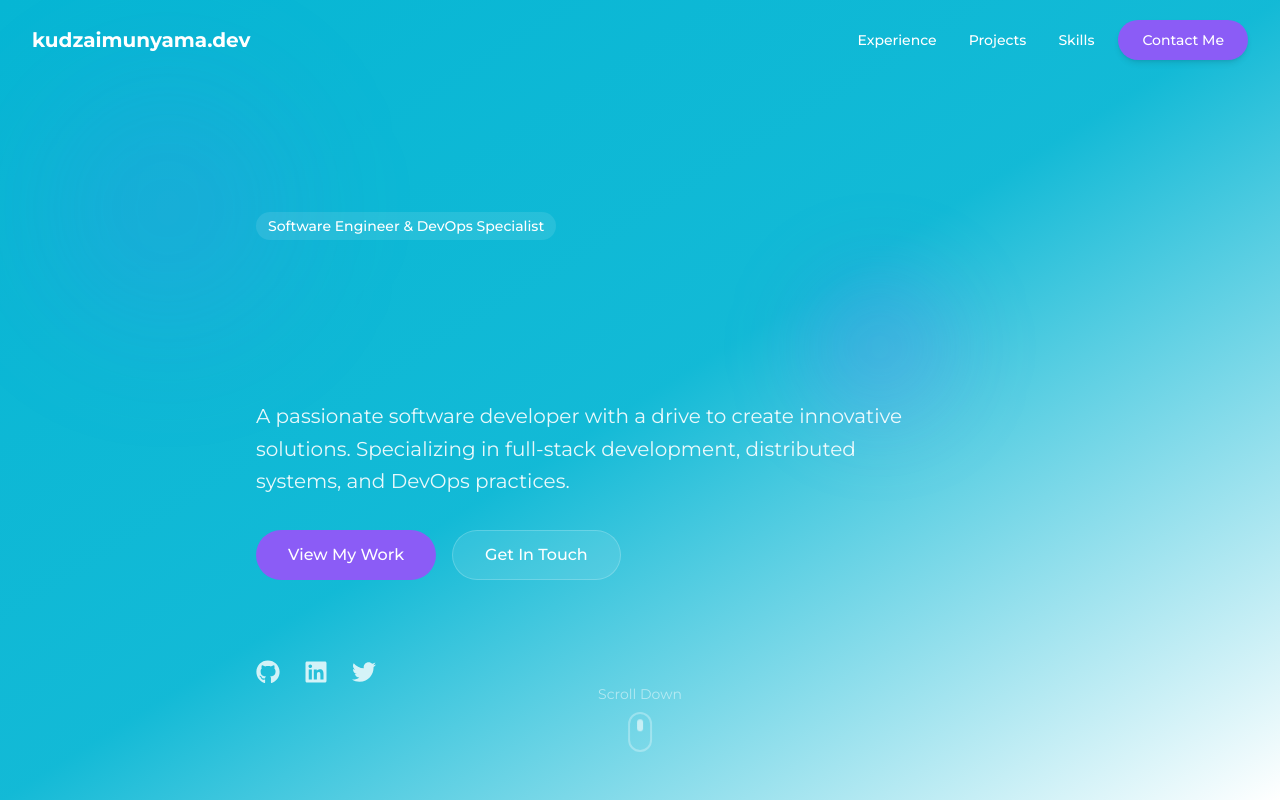
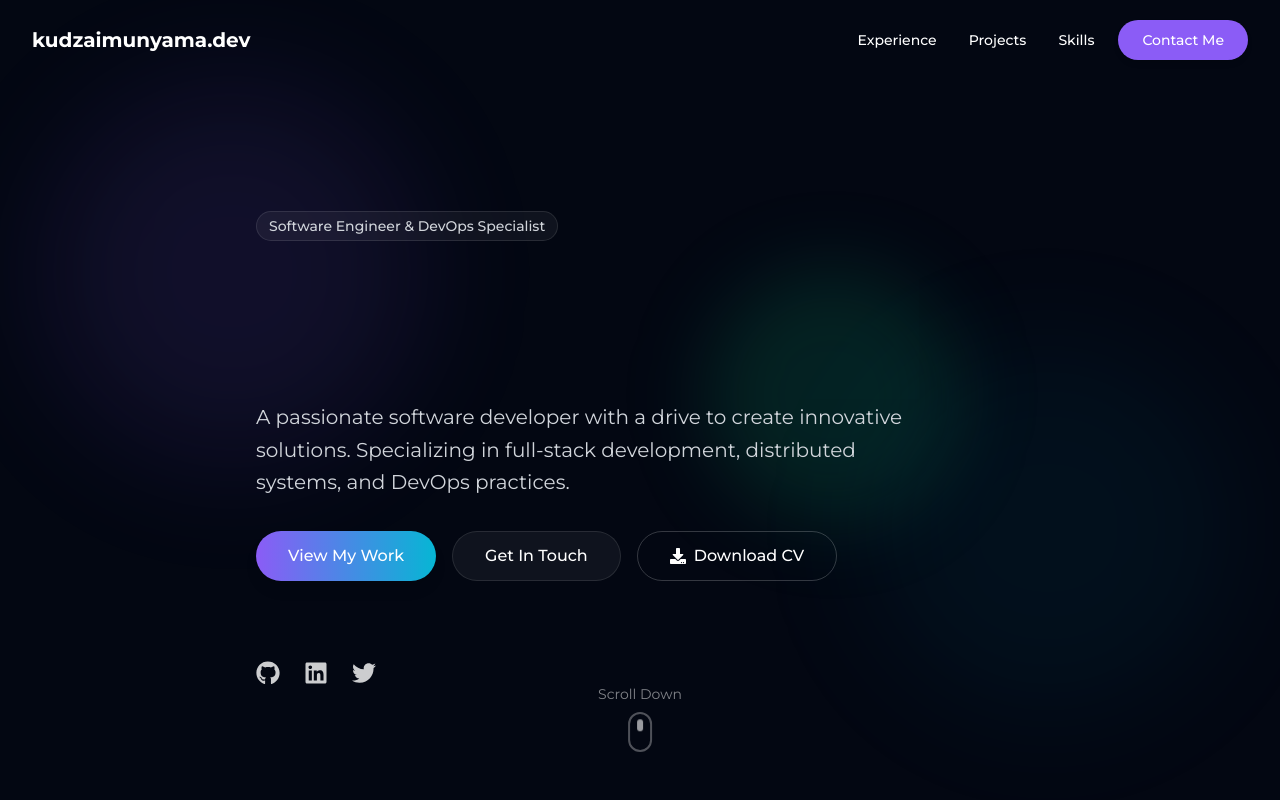
Before and after one commit to kculz/kudzai-portifolio, a React (Vite) app: page / in a window 1280 px wide. Shown: the top 800 px of the page. Built offline with nearby package versions, Linux system fonts and the light colour scheme.

Commit message:
feat(hero): add resume download support

```diff
--- a/src/components/Hero.jsx
+++ b/src/components/Hero.jsx
@@ -1,6 +1,6 @@
 import React, { useEffect, useRef } from 'react';
 import useScroll from './hooks/useScroll';
-import { FaGithub, FaLinkedin, FaTwitter } from 'react-icons/fa';
+import { FaGithub, FaLinkedin, FaTwitter, FaDownload } from 'react-icons/fa';
 
 const Hero = () => {
   const { scrollTo } = useScroll();
@@ -14,19 +14,19 @@ const Hero = () => {
   }, []);
 
   return (
-    <section className="relative min-h-screen flex items-center bg-gradient-to-br from-secondary via-secondary/95 to-tertiary">
+    <section className="relative min-h-screen flex items-center bg-dark overflow-hidden">
       {/* Background decoration elements */}
       <div className="absolute inset-0 overflow-hidden">
-        <div className="absolute top-20 left-10 w-64 h-64 bg-primary/10 rounded-full blur-3xl"></div>
-        <div className="absolute bottom-20 right-10 w-80 h-80 bg-tertiary/20 rounded-full blur-3xl"></div>
-        <div className="absolute top-1/3 right-1/4 w-40 h-40 bg-primary/15 rounded-full blur-2xl"></div>
+        <div className="absolute top-20 left-10 w-96 h-96 bg-primary/20 rounded-full blur-3xl animate-pulse"></div>
+        <div className="absolute bottom-20 right-10 w-96 h-96 bg-secondary/10 rounded-full blur-3xl animate-pulse delay-1000"></div>
+        <div className="absolute top-1/3 right-1/4 w-64 h-64 bg-accent/15 rounded-full blur-2xl"></div>
       </div>
 
       {/* Content */}
       <div className="container mx-auto px-6 relative z-10 pt-24">
         <div className="flex flex-col items-start max-w-3xl mx-auto">
           <div className="mb-8">
-            <span className="inline-block py-1 px-3 rounded-full bg-white/10 text-white text-sm font-medium mb-4">
+            <span className="inline-block py-1 px-3 rounded-full bg-white/5 border border-white/10 text-gray-300 text-sm font-medium mb-4">
               Software Engineer & DevOps Specialist
             </span>
             <h1
@@ -34,25 +34,32 @@ const Hero = () => {
               className="text-4xl md:text-6xl font-bold text-white mb-6 opacity-0 transition-all duration-1000 ease-out transform translate-y-8"
               style={{ animationDelay: '0.2s' }}
             >
-              Hello, I'm <span className="text-primary">Kudzai Munyama</span>
+              Hello, I'm <span className="text-transparent bg-clip-text bg-gradient-to-r from-primary to-secondary">Kudzai Munyama</span>
             </h1>
-            <p className="text-xl text-white/90 mb-8 max-w-2xl leading-relaxed">
+            <p className="text-xl text-gray-300 mb-8 max-w-2xl leading-relaxed">
               A passionate software developer with a drive to create innovative solutions. Specializing in full-stack development, distributed systems, and DevOps practices.
             </p>
 
             <div className="flex flex-wrap gap-4 mb-12">
               <button
                 onClick={() => scrollTo('projects')}
-                className="bg-primary text-white px-8 py-3 rounded-full font-medium hover:shadow-lg hover:bg-primary/90 transition-all duration-300"
+                className="bg-gradient-to-r from-primary to-secondary text-white px-8 py-3 rounded-full font-medium shadow-lg hover:shadow-primary/30 hover:scale-105 transition-all duration-300"
               >
                 View My Work
               </button>
               <button
                 onClick={() => scrollTo('contact')}
-                className="bg-white/10 text-white border border-white/20 px-8 py-3 rounded-full font-medium hover:bg-white/20 transition-all duration-300"
+                className="bg-white/5 text-white border border-white/10 px-8 py-3 rounded-full font-medium hover:bg-white/10 hover:border-white/20 transition-all duration-300"
               >
                 Get In Touch
               </button>
+              <a
+                href="/resume.pdf"
+                download="Kudzai_Munyama_CV.pdf"
+                className="flex items-center gap-2 bg-transparent text-white border border-white/20 px-8 py-3 rounded-full font-medium hover:bg-white hover:text-dark transition-all duration-300"
+              >
+                <FaDownload size={16} /> Download CV
+              </a>
             </div>
           </div>
 
```
